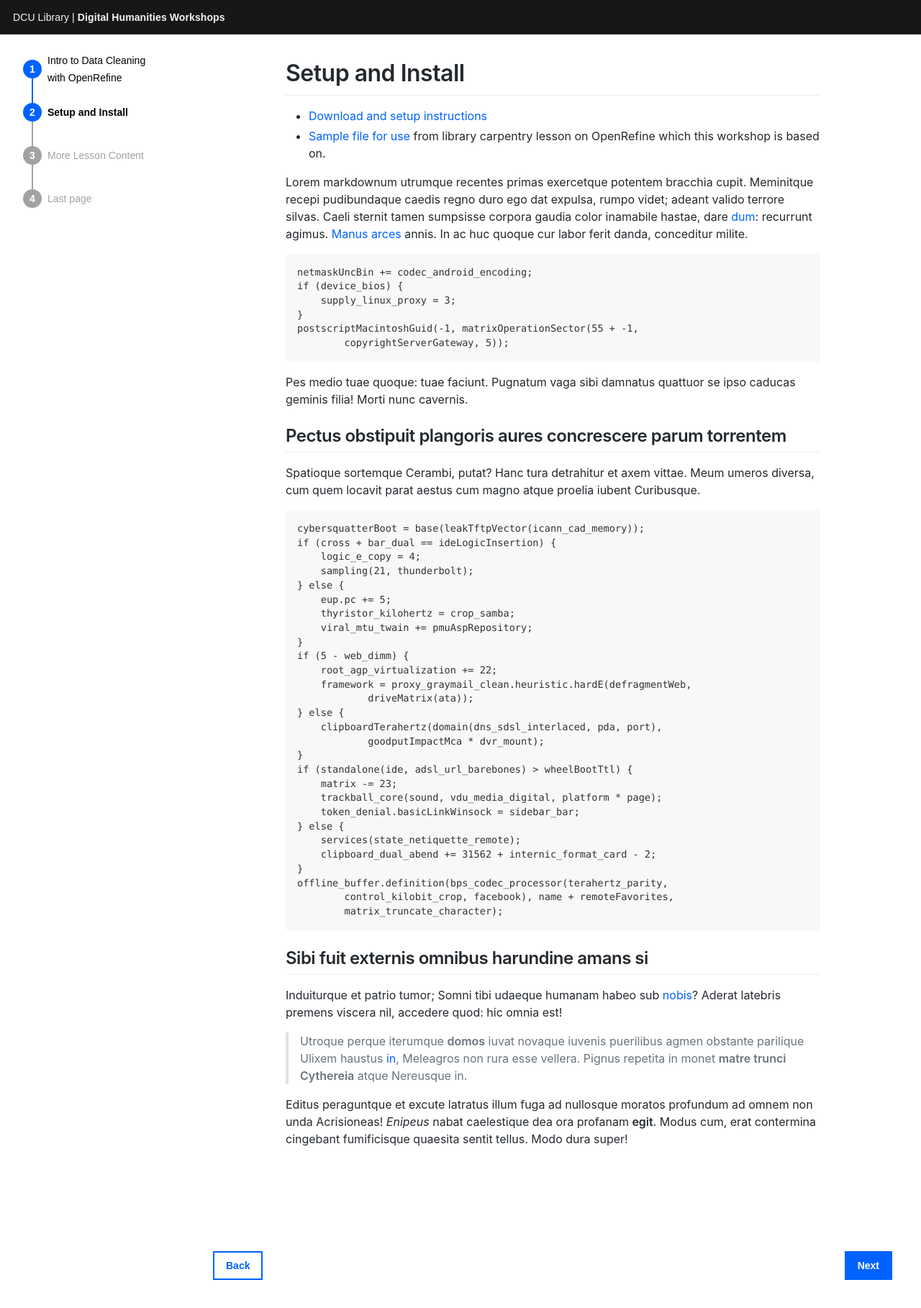
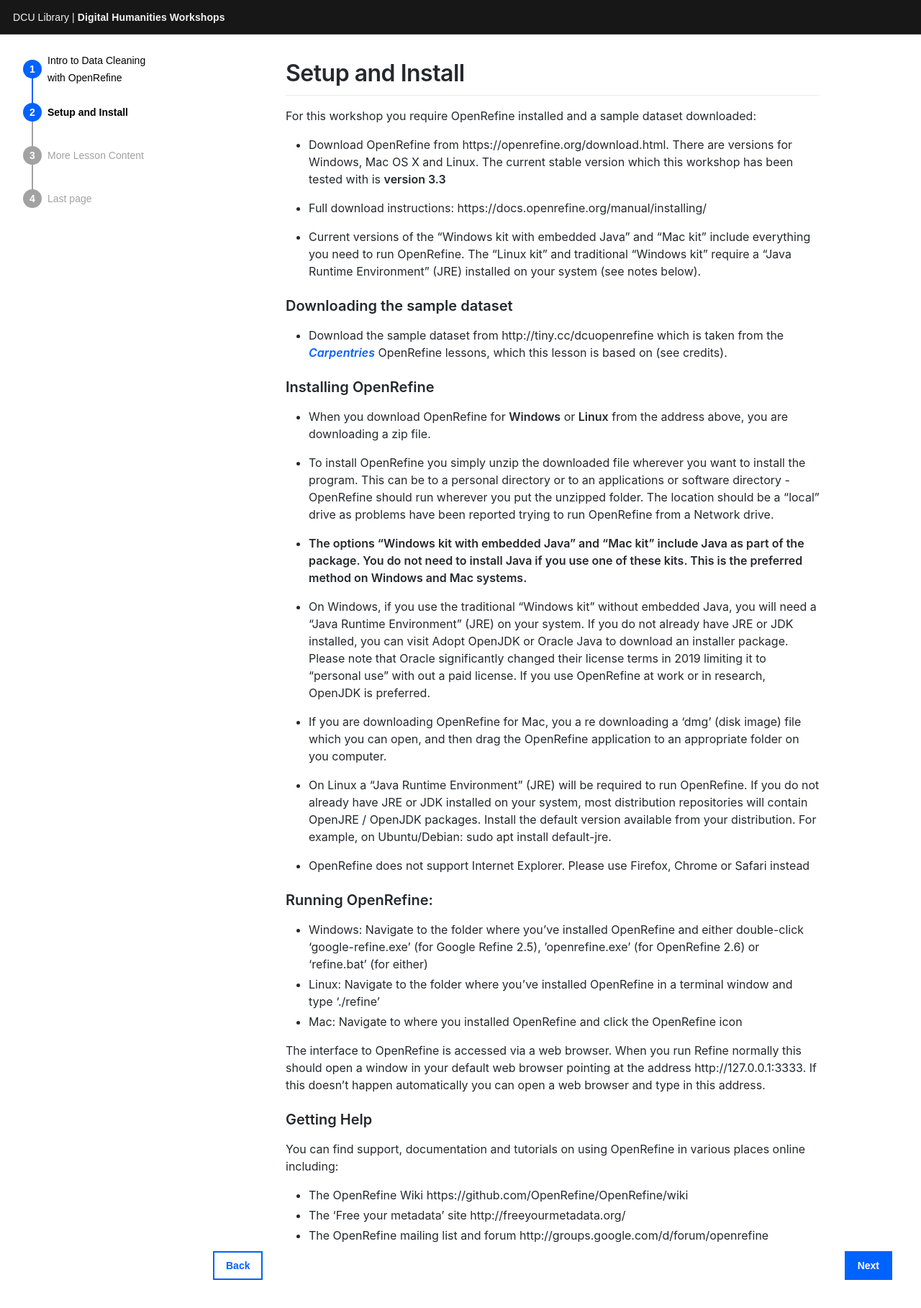
Before and after one commit to DCULibrary/open-refine-workshop, a Jekyll site: the page built from _workshop/setup.md, in a window 1280 px wide. Shown: the top 1818 px of the page at 72% size. Built offline with Jekyll 4.4.1, drawn with Linux system fonts in a browser that asks for light colours; some web fonts are replaced.

Commit message:
Add setup instructions

```diff
--- a/_workshop/setup.md
+++ b/_workshop/setup.md
@@ -3,73 +3,45 @@ title: Setup and Install     # The title of the page
 date: 0000-01-02    # Page order is set by date
 ---
 
-* [Download and setup instructions](https://docs.openrefine.org/manual/installing/)
-* [Sample file for use](http://tiny.cc/dcuopenrefine) from library carpentry lesson on OpenRefine which this workshop is based on.
+For this workshop you require OpenRefine installed and a sample dataset downloaded:
 
-Lorem markdownum utrumque recentes primas exercetque potentem bracchia cupit.
-Meminitque recepi pudibundaque caedis regno duro ego dat expulsa, rumpo videt;
-adeant valido terrore silvas. Caeli sternit tamen sumpsisse corpora gaudia color
-inamabile hastae, dare [dum](http://www.nonorbam.com/trepidumque.html):
-recurrunt agimus. [Manus arces](http://est.com/et-nomina.html) annis. In ac huc
-quoque cur labor ferit danda, conceditur milite.
+* Download OpenRefine from https://openrefine.org/download.html.
+There are versions for Windows, Mac OS X and Linux. The current stable version which this workshop has been tested with is __version 3.3__
 
-    netmaskUncBin += codec_android_encoding;
-    if (device_bios) {
-        supply_linux_proxy = 3;
-    }
-    postscriptMacintoshGuid(-1, matrixOperationSector(55 + -1,
-            copyrightServerGateway, 5));
+* Full download instructions: https://docs.openrefine.org/manual/installing/
 
-Pes medio tuae quoque: tuae faciunt. Pugnatum vaga sibi damnatus quattuor se
-ipso caducas geminis filia! Morti nunc cavernis.
+* Current versions of the “Windows kit with embedded Java” and “Mac kit” include everything you need to run OpenRefine. The “Linux kit” and traditional “Windows kit” require a “Java Runtime Environment” (JRE) installed on your system (see notes below).
 
-## Pectus obstipuit plangoris aures concrescere parum torrentem
+### Downloading the sample dataset
 
-Spatioque sortemque Cerambi, putat? Hanc tura detrahitur et axem vittae. Meum
-umeros diversa, cum quem locavit parat aestus cum magno atque proelia iubent
-Curibusque.
+* Download the sample dataset from http://tiny.cc/dcuopenrefine which is taken from the __[*Carpentries*](https://carpentries.org)__ OpenRefine lessons, which this lesson is based on (see credits).
 
-    cybersquatterBoot = base(leakTftpVector(icann_cad_memory));
-    if (cross + bar_dual == ideLogicInsertion) {
-        logic_e_copy = 4;
-        sampling(21, thunderbolt);
-    } else {
-        eup.pc += 5;
-        thyristor_kilohertz = crop_samba;
-        viral_mtu_twain += pmuAspRepository;
-    }
-    if (5 - web_dimm) {
-        root_agp_virtualization += 22;
-        framework = proxy_graymail_clean.heuristic.hardE(defragmentWeb,
-                driveMatrix(ata));
-    } else {
-        clipboardTerahertz(domain(dns_sdsl_interlaced, pda, port),
-                goodputImpactMca * dvr_mount);
-    }
-    if (standalone(ide, adsl_url_barebones) > wheelBootTtl) {
-        matrix -= 23;
-        trackball_core(sound, vdu_media_digital, platform * page);
-        token_denial.basicLinkWinsock = sidebar_bar;
-    } else {
-        services(state_netiquette_remote);
-        clipboard_dual_abend += 31562 + internic_format_card - 2;
-    }
-    offline_buffer.definition(bps_codec_processor(terahertz_parity,
-            control_kilobit_crop, facebook), name + remoteFavorites,
-            matrix_truncate_character);
+### Installing OpenRefine
 
-## Sibi fuit externis omnibus harundine amans si
+* When you download OpenRefine for __Windows__ or __Linux__ from the address above, you are downloading a zip file.
 
-Induiturque et patrio tumor; Somni tibi udaeque humanam habeo sub
-[nobis](http://erexit-caelesti.org/)? Aderat latebris premens viscera nil,
-accedere quod: hic omnia est!
+* To install OpenRefine you simply unzip the downloaded file wherever you want to install the program. This can be to a personal directory or to an applications or software directory - OpenRefine should run wherever you put the unzipped folder. The location should be a “local” drive as problems have been reported trying to run OpenRefine from a Network drive.
 
-> Utroque perque iterumque **domos** iuvat novaque iuvenis puerilibus agmen
-> obstante parilique Ulixem haustus [in](http://inpar.org/), Meleagros non rura
-> esse vellera. Pignus repetita in monet **matre trunci Cythereia** atque
-> Nereusque in.
+* __The options “Windows kit with embedded Java” and “Mac kit” include Java as part of the package. You do not need to install Java if you use one of these kits. This is the preferred method on Windows and Mac systems.__
 
-Editus peraguntque et excute latratus illum fuga ad nullosque moratos profundum
-ad omnem non unda Acrisioneas! *Enipeus* nabat caelestique dea ora profanam
-**egit**. Modus cum, erat contermina cingebant fumificisque quaesita sentit
-tellus. Modo dura super!
+* On Windows, if you use the traditional “Windows kit” without embedded Java, you will need a “Java Runtime Environment” (JRE) on your system. If you do not already have JRE or JDK installed, you can visit Adopt OpenJDK or Oracle Java to download an installer package. Please note that Oracle significantly changed their license terms in 2019 limiting it to “personal use” with out a paid license. If you use OpenRefine at work or in research, OpenJDK is preferred.
+
+* If you are downloading OpenRefine for Mac, you a re downloading a ‘dmg’ (disk image) file which you can open, and then drag the OpenRefine application to an appropriate folder on you computer.
+
+* On Linux a “Java Runtime Environment” (JRE) will be required to run OpenRefine. If you do not already have JRE or JDK installed on your system, most distribution repositories will contain OpenJRE / OpenJDK packages. Install the default version available from your distribution. For example, on Ubuntu/Debian: sudo apt install default-jre.
+
+* OpenRefine does not support Internet Explorer. Please use Firefox, Chrome or Safari instead
+
+### Running OpenRefine:
+* Windows: Navigate to the folder where you’ve installed OpenRefine and either double-click ‘google-refine.exe’ (for Google Refine 2.5), ’openrefine.exe’ (for OpenRefine 2.6) or ‘refine.bat’ (for either)
+* Linux: Navigate to the folder where you’ve installed OpenRefine in a terminal window and type ‘./refine’
+* Mac: Navigate to where you installed OpenRefine and click the OpenRefine icon
+
+The interface to OpenRefine is accessed via a web browser. When you run Refine normally this should open a window in your default web browser pointing at the address http://127.0.0.1:3333. If this doesn’t happen automatically you can open a web browser and type in this address.
+
+### Getting Help
+You can find support, documentation and tutorials on using OpenRefine in various places online including:
+
+* The OpenRefine Wiki https://github.com/OpenRefine/OpenRefine/wiki
+* The ‘Free your metadata’ site http://freeyourmetadata.org/
+* The OpenRefine mailing list and forum http://groups.google.com/d/forum/openrefine
```
Also changed, not shown: _workshop/index.md (+5 -3 lines).
